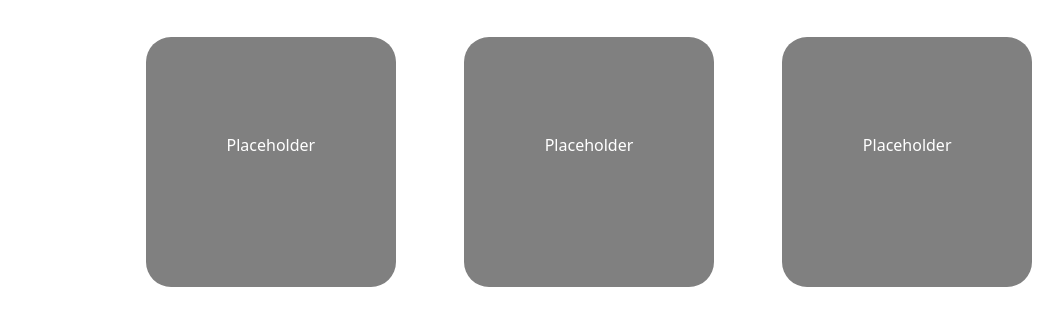
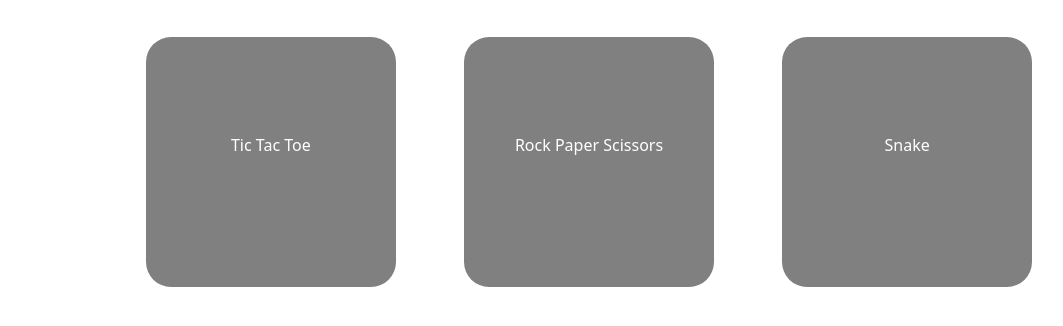
Before and after one commit to Weloveyouikenna/ForTheCulture, a plain HTML site: page index.html in a window 1280 px wide. Shown: the part 328-654 px from the top of the page, without its empty margins (51-1114 px from the left). Drawn offline with nearby package versions, Linux system fonts and the light colour scheme.

Commit message:
Update index.html

```diff
--- a/index.html
+++ b/index.html
@@ -43,9 +43,9 @@
   <div class="jumbotron">
     <h3>Arcade</h3>
 
-    <div class="placeholder"><br><br><br><br>Placeholder</div>
-    <div class="placeholder"><br><br><br><br>Placeholder</div>
-    <div class="placeholder"><br><br><br><br>Placeholder</div>
+    <div class="placeholder"><br><br><br><br>Tic Tac Toe</div>
+    <div class="placeholder"><br><br><br><br>Rock Paper Scissors</div>
+    <div class="placeholder"><br><br><br><br>Snake</div>
     </div>
   </div>
     <!-- Optional JavaScript; choose one of the two! -->
```
